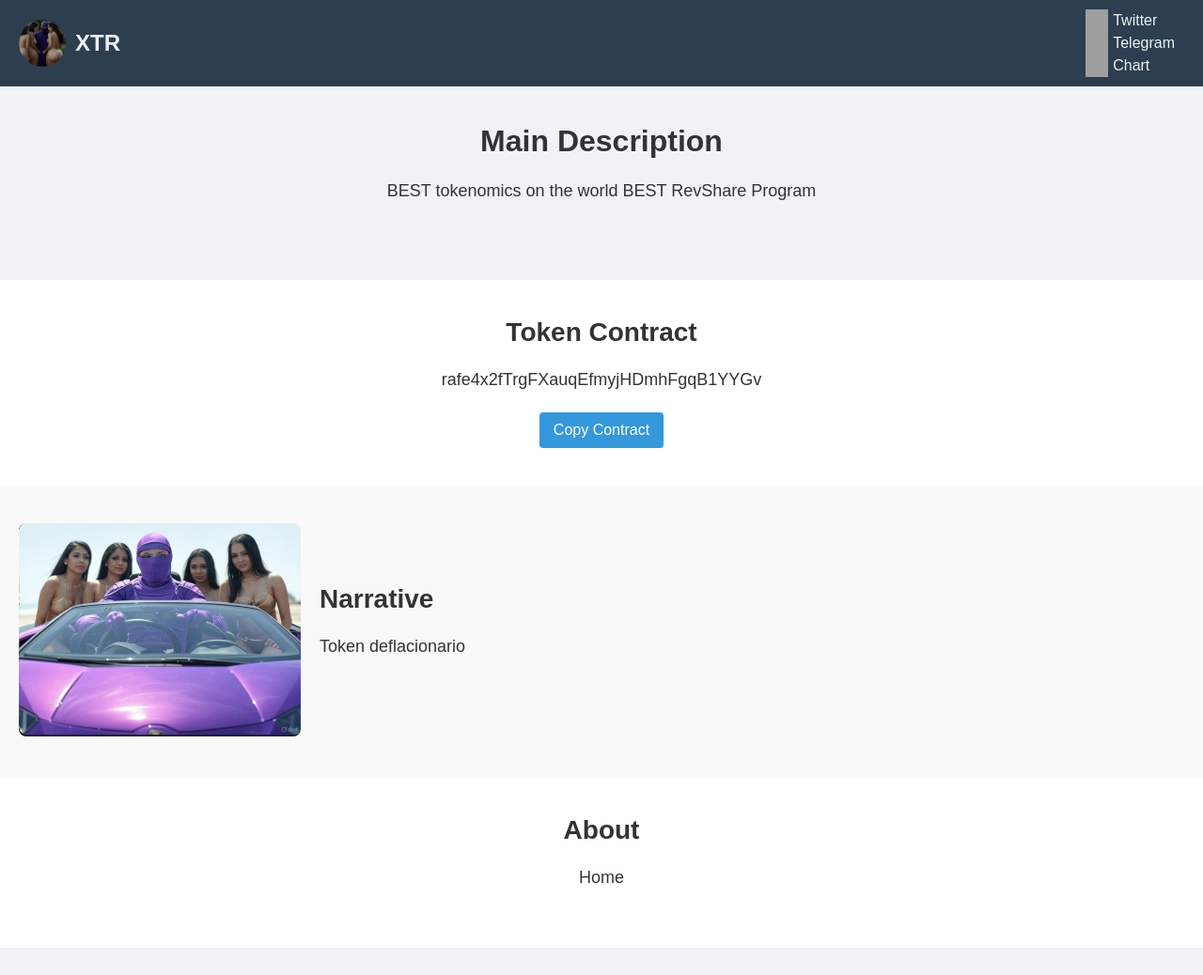
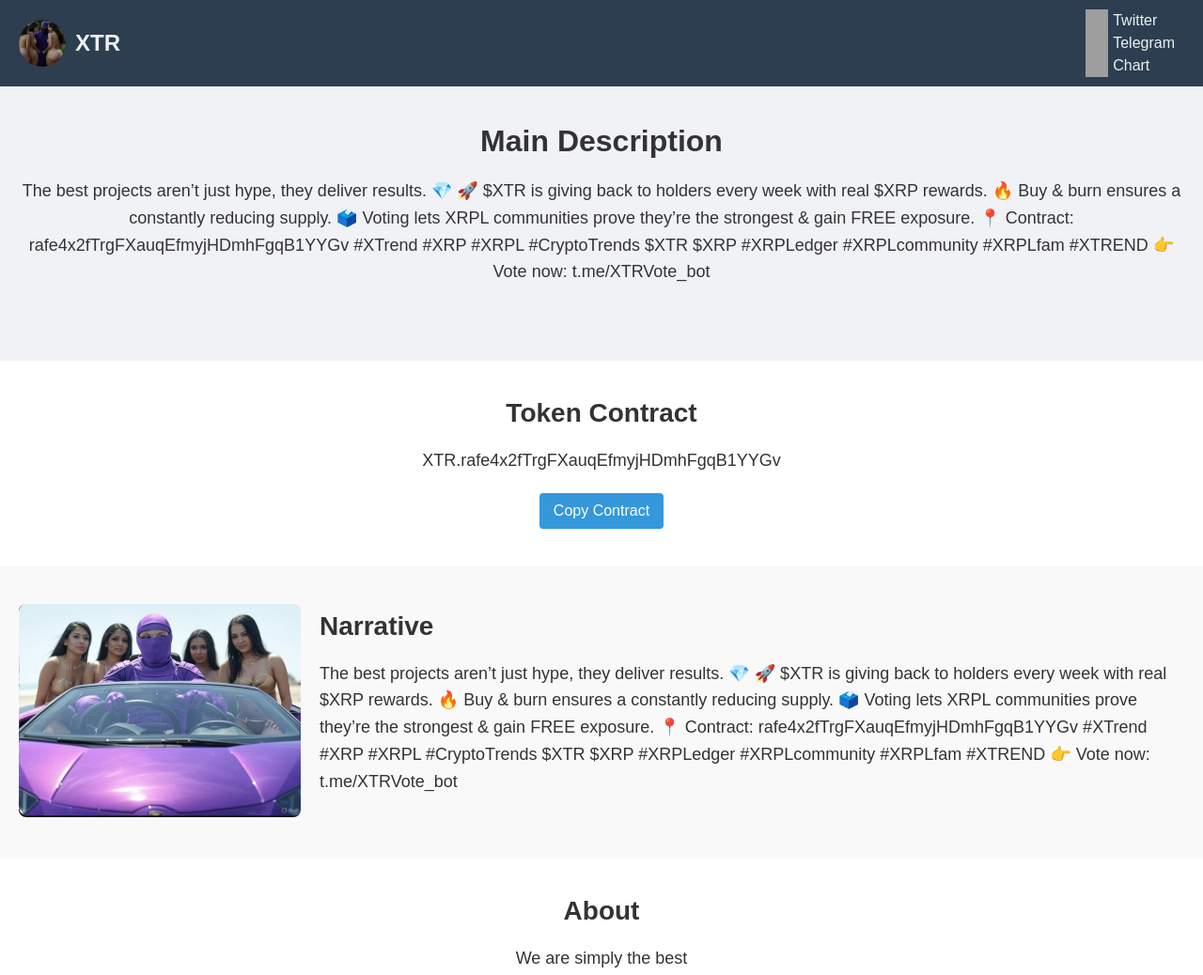
Before and after one commit to Snorlax92/xtrweb, a plain HTML site: page index.html in a window 1280 px wide. Shown: the top 1038 px of the page at 94% size. Drawn offline with Linux system fonts and the light colour scheme; grey boxes are pictures that could not be loaded.

Commit message:
Update HTML for XTR

```diff
--- a/index.html
+++ b/index.html
@@ -215,7 +215,7 @@
       <div class="token-name">XTR</div>
     </div>
     <nav class="links">
-      <a href="https://x.com/XRPTRENDING" target="_blank">
+      <a href="X.com/Xrptrending" target="_blank">
         <img src="https://upload.wikimedia.org/wikipedia/commons/thumb/c/ce/X_logo_2023.svg/300px-X_logo_2023.svg.png" alt="Twitter Logo">
         <span class="nav-text">Twitter</span>
       </a>
@@ -223,7 +223,7 @@
         <img src="https://upload.wikimedia.org/wikipedia/commons/thumb/8/82/Telegram_logo.svg/1024px-Telegram_logo.svg.png" alt="Telegram Logo">
         <span class="nav-text">Telegram</span>
       </a>
-      <a href="https://dexscreener.com/xrpl/xtr.rafe4x2ftrgfxauqefmyjhdmhfgqb1yygv_xrp" target="_blank">
+      <a href="XTR.rafe4x2fTrgFXauqEfmyjHDmhFgqB1YYGv" target="_blank">
         <img src="https://cdn.prod.website-files.com/6421d264d066fd2b24b91b20/661375b92a7e161501f4b5e5_dexscreener.322a5a2d.png" alt="Dexscreener Logo">
         <span class="nav-text">Chart</span>
       </a>
@@ -233,13 +233,19 @@
   <!-- Main Section -->
   <section class="main-section">
     <h1>Main Description</h1>
-    <p>BEST tokenomics on the world BEST RevShare Program</p>
+    <p>The best projects aren’t just hype, they deliver results. 💎
+🚀 $XTR is giving back to holders every week with real $XRP rewards.
+🔥 Buy & burn ensures a constantly reducing supply.
+🗳️ Voting lets XRPL communities prove they’re the strongest & gain FREE exposure.
+📍 Contract: rafe4x2fTrgFXauqEfmyjHDmhFgqB1YYGv
+#XTrend #XRP #XRPL #CryptoTrends $XTR $XRP #XRPLedger #XRPLcommunity #XRPLfam #XTREND
+👉 Vote now: t.me/XTRVote_bot</p>
   </section>
 
   <!-- Contract Section -->
   <section class="contract-section">
     <h2>Token Contract</h2>
-    <p id="contractAddress">rafe4x2fTrgFXauqEfmyjHDmhFgqB1YYGv</p>
+    <p id="contractAddress">XTR.rafe4x2fTrgFXauqEfmyjHDmhFgqB1YYGv</p>
     <button onclick="copyContract()">Copy Contract</button>
   </section>
 
@@ -250,21 +256,27 @@
     </div>
     <div class="text">
       <h2>Narrative</h2>
-      <p>Token deflacionario</p>
+      <p>The best projects aren’t just hype, they deliver results. 💎
+🚀 $XTR is giving back to holders every week with real $XRP rewards.
+🔥 Buy & burn ensures a constantly reducing supply.
+🗳️ Voting lets XRPL communities prove they’re the strongest & gain FREE exposure.
+📍 Contract: rafe4x2fTrgFXauqEfmyjHDmhFgqB1YYGv
+#XTrend #XRP #XRPL #CryptoTrends $XTR $XRP #XRPLedger #XRPLcommunity #XRPLfam #XTREND
+👉 Vote now: t.me/XTRVote_bot</p>
     </div>
   </section>
 
   <!-- About Section -->
   <section class="about-section">
     <h2>About</h2>
-    <p>Home</p>
+    <p>We are simply the best</p>
   </section>
 
   <!-- Social Section -->
   <section class="social-section">
     <h2>Social</h2>
     <div class="social-buttons">
-      <a href="https://x.com/XRPTRENDING" target="_blank">
+      <a href="X.com/Xrptrending" target="_blank">
         <img src="https://upload.wikimedia.org/wikipedia/commons/thumb/c/ce/X_logo_2023.svg/300px-X_logo_2023.svg.png" alt="Twitter Logo">
         <span class="nav-text">Twitter</span>
       </a>
@@ -272,7 +284,7 @@
         <img src="https://upload.wikimedia.org/wikipedia/commons/thumb/8/82/Telegram_logo.svg/1024px-Telegram_logo.svg.png" alt="Telegram Logo">
         <span class="nav-text">Telegram</span>
       </a>
-      <a href="https://dexscreener.com/xrpl/xtr.rafe4x2ftrgfxauqefmyjhdmhfgqb1yygv_xrp" target="_blank">
+      <a href="XTR.rafe4x2fTrgFXauqEfmyjHDmhFgqB1YYGv" target="_blank">
         <img src="https://cdn.prod.website-files.com/6421d264d066fd2b24b91b20/661375b92a7e161501f4b5e5_dexscreener.322a5a2d.png" alt="Dexscreener Logo">
         <span class="nav-text">Chart</span>
       </a>
```
